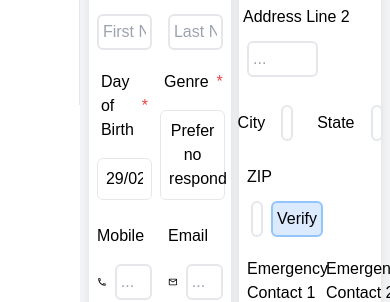
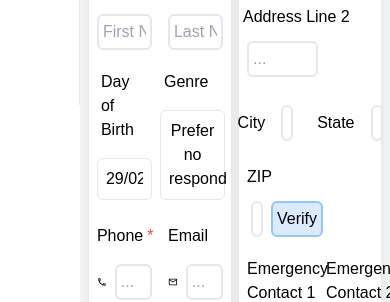
Before and after one commit to LMartin1998/BCorePlatform-Deploy, a Next.js app: page /teams/adduser in a window 390 px wide. Shown: the part 739-1041 px from the top of the page. Built offline with nearby package versions, Linux system fonts and the light colour scheme.

Commit message:
Phone verification

```diff
--- a/src/app/(singlegrid)/teams/adduser/page.jsx
+++ b/src/app/(singlegrid)/teams/adduser/page.jsx
@@ -30,6 +30,24 @@ export default function AddUser() {
       setVerifyName(true);
     }
   }, [firstName, lastName]);
+
+  const [verifyNumber, setVerifyNumber] = useState(true);
+  const [number, setNumber] = useState("");
+  const [numberRegex, setNumberReget] = useState(
+    new RegExp("^[+]?[(]?[0-9]{3}[)]?[-s.]?[0-9]{3}[-s.]?[0-9]{4,6}$")
+  );
+  const verifyPhoneNumber = (e) => {
+    e.stopPropagation();
+    setNumber(e.target.value);
+  };
+
+  useEffect(() => {
+    if (number) {
+      setVerifyNumber(!numberRegex.test(number));
+    } else {
+      setVerifyNumber(true);
+    }
+  }, [number]);
 
   const [date, setDate] = useState(new Date());
 
@@ -69,7 +87,6 @@ export default function AddUser() {
                   <div className="flex flex-col w-1/2 m-1">
                     <div className="w-full flex items-center justify-start">
                       <p className="m-2">Day of Birth</p>
-                      {verifyName && <span className="text-red-500">*</span>}
                     </div>
                     <div className="w-full flex m-1">
                       <TeamsDatePicker
@@ -81,7 +98,6 @@ export default function AddUser() {
                   <div className="flex flex-col w-1/2 m-1">
                     <div className="w-full flex items-center justify-start">
                       <p className="m-2">Genre</p>
-                      {verifyName && <span className="text-red-500">*</span>}
                     </div>
                     <GenreDropdown></GenreDropdown>
                   </div>
@@ -90,13 +106,18 @@ export default function AddUser() {
             </div>
             <div className="w-full flex items-center justify-start">
               <div className="w-1/2 m-1 flex flex-col items-start justify-center">
-                <p className="m-1">Mobile</p>
+                <div className="w-full flex items-center justify-start">
+                  <p className="m-1">Phone</p>
+                  {verifyNumber && <span className="text-red-500">*</span>}
+                </div>
                 <div className="flex m-1 w-full items-center justify-start">
                   <MdOutlineLocalPhone size={20}></MdOutlineLocalPhone>
                   <input
                     className="m-2 p-1 w-full flex border-2 border-gray-200 rounded-md outline-none focus:border-blue-500"
                     type="text"
                     placeholder="..."
+                    value={number}
+                    onChange={verifyPhoneNumber}
                   ></input>
                 </div>
               </div>
```
